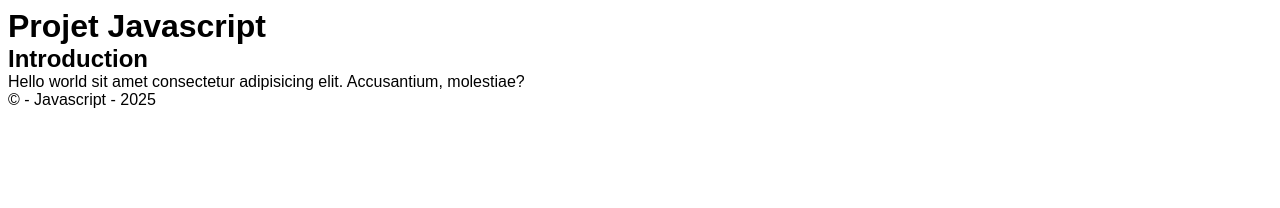
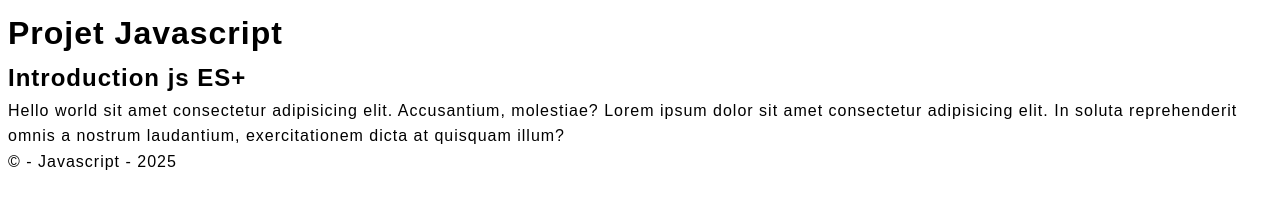
Before and after one commit to giusmili/javascript-Es-projet, a website: page index.html in a window 1280 px wide. Drawn offline with Linux system fonts and the light colour scheme.

Commit message:
html css

```diff
--- a/css/main.css
+++ b/css/main.css
@@ -8,11 +8,19 @@ html{
 }
 
 body {
+    display: grid;
+    grid-template-rows: auto 1fr auto;
     font: 1.6rem sans-serif;
+    line-height: 1.6;
+    letter-spacing: .1rem;
 }
 h1,h2,h3,p,figure,ol,ul{
     margin: 0;
     padding: 0;
+    list-style-type: none;
 }
-
+a{
+    text-decoration: none;
+    color: #222;
+}
 /* theme css */
--- a/index.html
+++ b/index.html
@@ -11,6 +11,8 @@
         <h1>
             Projet Javascript
         </h1>
+     <!-- ajouter menu -->
+
     </header>
 
     <!-- content -->
@@ -18,18 +20,22 @@
     <main>
        <!--  le contenu principale MAIN CONTENT-->
         <article>
-            <h2>Introduction</h2>
+            <h2>Introduction js ES+</h2>
             <p lang="en">
                 Hello world  sit amet consectetur adipisicing elit.
                 Accusantium, molestiae?
+                Lorem ipsum dolor sit amet consectetur adipisicing elit. In soluta reprehenderit omnis a nostrum laudantium,
+                exercitationem dicta at quisquam illum?
+
             </p>
         </article>
+
     </main>
     <footer>
         <p>
             &copy; - Javascript - 2025
         </p>
     </footer>
-    <script src="./js/demo.js"></script>
+    <!-- <script src="./js/demo.js"></script> -->
 </body>
 </html>
```
Also changed, not shown: readme.md.
